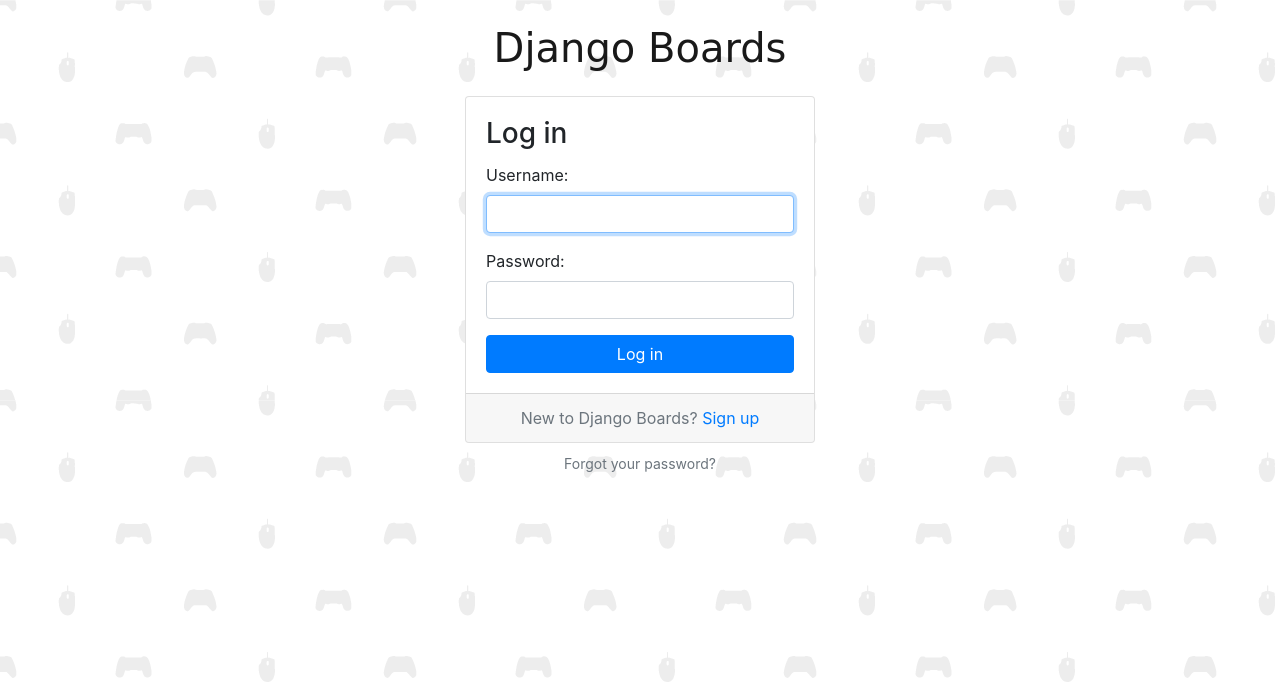
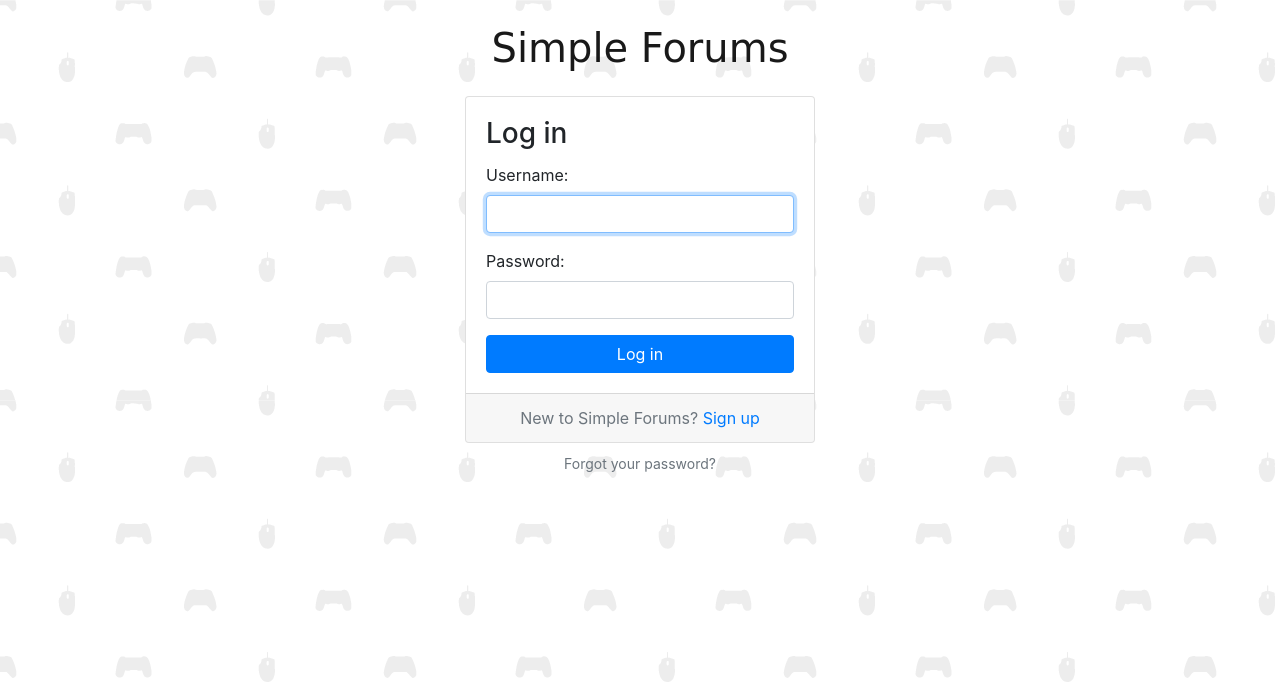
Before and after one commit to rwheeler-7864/forum, a Django app: page /login/ in a window 1280 px wide. Shown: the top 682 px of the page. Run offline with Django 3.2, Linux system fonts and the light colour scheme; some libraries are stand-ins or nearby versions.

Commit message:
task 1 and task 2

```diff
--- a/templates/base.html
+++ b/templates/base.html
@@ -2,7 +2,7 @@
 <html>
   <head>
     <meta charset="utf-8">
-    <title>{% block title %}Django Boards{% endblock %}</title>
+    <title>{% block title %}Simple Forums{% endblock %}</title>
 	<link href="https://fonts.googleapis.com/css?family=Merriweather|Quattrocento+Sans" rel="stylesheet">
     <link rel="stylesheet" href="{% static 'css/bootstrap.min.css' %}">
 	<link rel="stylesheet" href="{% static 'css/app.css' %}">
@@ -15,7 +15,7 @@
 
   <nav class="navbar navbar-expand-sm navbar-dark bg-dark">
   <div class="container">
-    <a class="navbar-brand" href="{% url 'home' %}">Django Boards</a>
+    <a class="navbar-brand" href="{% url 'home' %}">Simple Forums</a>
     <button class="navbar-toggler" type="button" data-toggle="collapse" data-target="#mainMenu" aria-controls="mainMenu" aria-expanded="false" aria-label="Toggle navigation">
       <span class="navbar-toggler-icon"></span>
     </button>
--- a/templates/base_accounts.html
+++ b/templates/base_accounts.html
@@ -9,7 +9,7 @@
 {% block body %}
   <div class="container">
     <h1 class="text-center logo my-4">
-      <a href="{% url 'home' %}">Django Boards</a>
+      <a href="{% url 'home' %}">Simple Forums</a>
     </h1>
     {% block content %}
     {% endblock %}
--- a/templates/login.html
+++ b/templates/login.html
@@ -1,6 +1,6 @@
 {% extends 'base_accounts.html' %}
 
-{% block title %}Log in to Django Boards{% endblock %}
+{% block title %}Log in to Simple Forums{% endblock %}
 
 {% block content %}
   <div class="row justify-content-center">
@@ -16,7 +16,7 @@
 		  </form>
         </div>
         <div class="card-footer text-muted text-center">
-          New to Django Boards? <a href="{% url 'signup' %}">Sign up</a>
+          New to Simple Forums? <a href="{% url 'signup' %}">Sign up</a>
         </div>
       </div>
       <div class="text-center py-2">
--- a/templates/password_reset_email.html
+++ b/templates/password_reset_email.html
@@ -4,7 +4,7 @@ Someone asked for a password reset for the email address {{ email }}.
 Follow the link below:
 {{ protocol }}://{{ domain }}{% url 'password_reset_confirm' uidb64=uid token=token %}
 
-In case you forgot your Django Boards username: {{ user.username }}
+In case you forgot your Simple Forums username: {{ user.username }}
 
 If clicking the link above doesn't work, please copy and paste the URL
 in a new browser window instead.
@@ -16,4 +16,4 @@ disregard this email.
 
 Thanks,
 
-The Django Boards Team
+The Simple Forums Team
--- a/templates/password_reset_subject.txt
+++ b/templates/password_reset_subject.txt
@@ -1 +1 @@
-[Django Boards] Please reset your password
+[Simple Forums] Please reset your password
--- a/templates/signup.html
+++ b/templates/signup.html
@@ -1,6 +1,6 @@
 {% extends 'base_accounts.html' %}
 
-{% block title %}Sign up to Django Boards{% endblock %}
+{% block title %}Sign up to Simple Forums{% endblock %}
 
 {% block content %}
   <div class="row justify-content-center">
```
Also changed, not shown: accounts/tests/test_mail_password_reset.py (+1 -1 lines), templates/topic_posts.html (+14 -17 lines), db.sqlite3.
